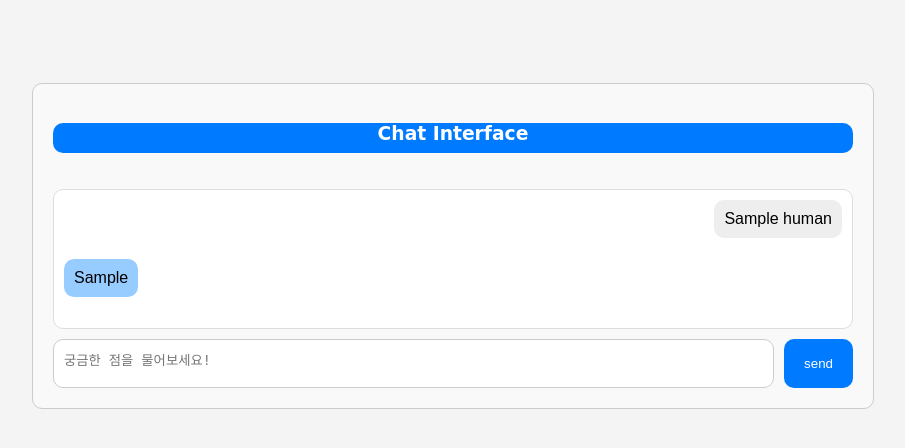
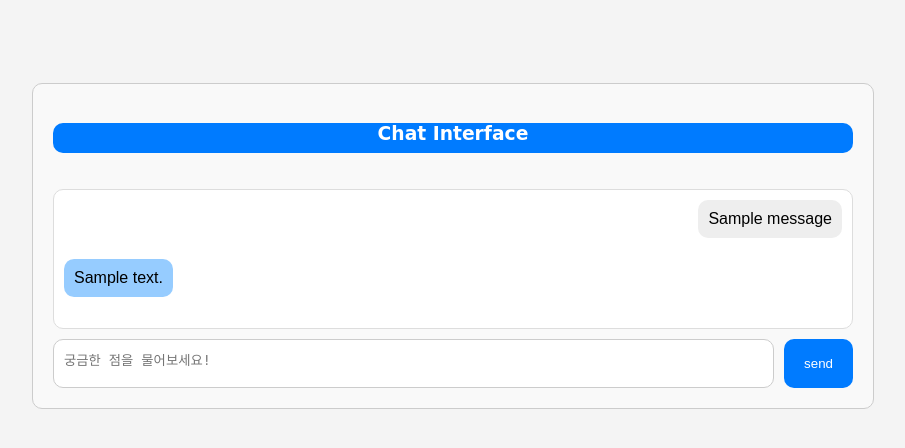
Before and after one commit to kyudori/KT_AIVLE_School_7th_Project, a Django app: template mini7_8_web/rag_gpt/templates/rag_gpt/result.html in a window 1280 px wide. Shown: the part 154-602 px from the top of the page, without its empty margins (187-1092 px from the left). Run offline with Django 5.2, Linux system fonts and the light colour scheme; the template is opened without the code that fills it: most values are stand-ins (such as "Sample title", 1, 10 or a date in 2020); some web fonts are replaced.

Commit message:
rag html fix

```diff
--- a/mini7_8_web/rag_gpt/templates/rag_gpt/result.html
+++ b/mini7_8_web/rag_gpt/templates/rag_gpt/result.html
@@ -1,5 +1,3 @@
-
-
 
 {% load static %}
 <!DOCTYPE html>
@@ -34,11 +32,11 @@
                     <div id="chat-history">
                         {% for message in chat_history %}
                         <div class="message human">
-                            <span class="message-content">{{ message.human }}</span>
+                            <span class="message-content">{{ message.question }}</span>
                         </div>
                         <hr width = "100%" color = "white" size = "3">
                         <div class="message ai">
-                            <span class="message-content">{{ message.ai }}</span>
+                            <span class="message-content">{{ message.answer }}</span>
                         </div>
                         <hr width = "100%" color = "white" size = "3">
                         {% endfor %}
```
